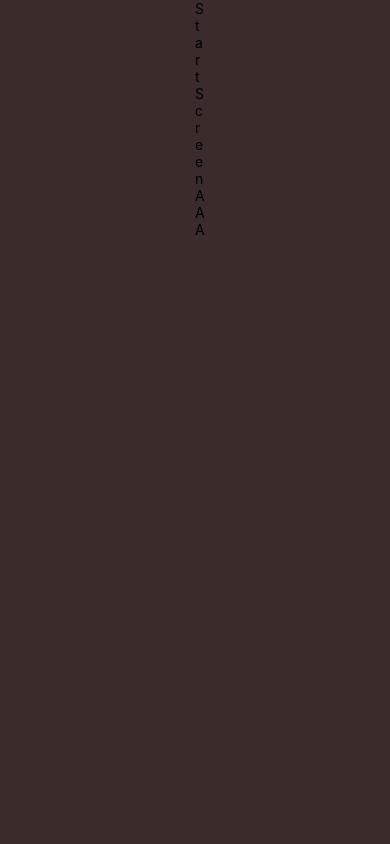
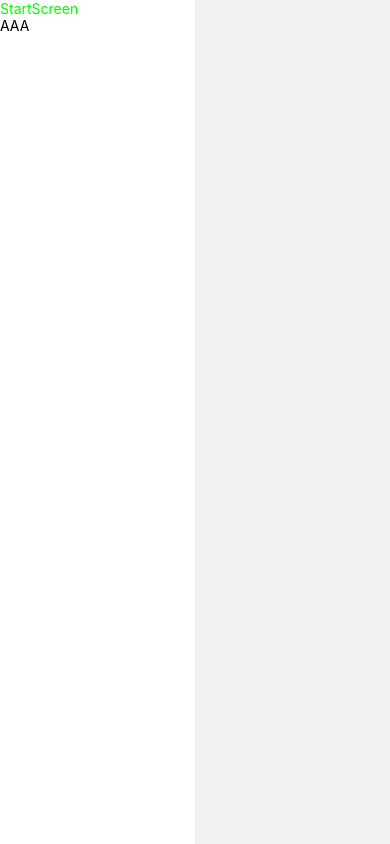
Before and after one commit to jpedropraf/Quiz_React_Native, a React Native app in the folder quiz/: screen / in a window 390 px wide. Built offline with nearby package versions, Linux system fonts and the light colour scheme.

Commit message:
feat: refactor imports and styles for better organization and consistency

```diff
--- a/quiz/App.tsx
+++ b/quiz/App.tsx
@@ -1,4 +1,5 @@
-import { AppNavigation } from "@navigation/AppNavigation";
+import React from "react";
+import { AppNavigation } from "@app-navigation/AppNavigation";
 
 
 
--- a/quiz/src/layouts/styles/styles.tsx
+++ b/quiz/src/layouts/styles/styles.tsx
@@ -4,8 +4,6 @@ import { StyleSheet } from "react-native";
 export const styles = StyleSheet.create({
     container: {
         flex: 1,
-        justifyContent: "center",
-        alignItems: "center",
         backgroundColor: "#3b2b2b",
     }
 });
--- a/quiz/src/navigation/AppNavigation.tsx
+++ b/quiz/src/navigation/AppNavigation.tsx
@@ -4,11 +4,11 @@ import { NavigationContainer } from "@react-navigation/native";
 import { createNativeStackNavigator  } from "@react-navigation/native-stack";
 
 // Layout
-import { AppLayout } from "@layouts/AppLayout";
+import { AppLayout } from "@app-layouts/AppLayout";
 
 // Screens
-import { EndScreen } from "@screens/EndScreen/EndScreen";
-import { StartScreen } from "@screens/StartScreen/StartScreen";
+import { EndScreen } from "@app-screens/EndScreen/EndScreen";
+import { StartScreen } from "@app-screens/StartScreen/StartScreen";
 
 // Types
 import { RootStackParamList } from "@app-types/RootStackParamList";
@@ -22,14 +22,14 @@ const Stack = createNativeStackNavigator <RootStackParamList>();
 
 export function AppNavigation() {
     return (
-        <AppLayout>
-            <NavigationContainer>
+        <NavigationContainer>
+            <AppLayout>
                 <Stack.Navigator screenOptions={{ headerShown: false }}>
                     <Stack.Screen name={ROUTES.START} component={StartScreen} />
                     <Stack.Screen name={ROUTES.GAME} component={GameNavigation} />
                     <Stack.Screen name={ROUTES.END} component={EndScreen} />
                 </Stack.Navigator>
-            </NavigationContainer>
-        </AppLayout>
+            </AppLayout>
+        </NavigationContainer>
     );
 }
--- a/quiz/src/navigation/GameNavigation.tsx
+++ b/quiz/src/navigation/GameNavigation.tsx
@@ -3,8 +3,8 @@ import React from "react";
 import { createNativeStackNavigator } from "@react-navigation/native-stack";
 
 // Screens
-import { GameScreen } from "@screens/GameScreen/GameScreen";
-import { EndScreen } from "@screens/EndScreen/EndScreen";
+import { GameScreen } from "@app-screens/GameScreen/GameScreen";
+import { EndScreen } from "@app-screens/EndScreen/EndScreen";
 
 // Routes
 import { ROUTES } from "./routes";
--- a/quiz/src/screens/StartScreen/StartScreen.tsx
+++ b/quiz/src/screens/StartScreen/StartScreen.tsx
@@ -1,15 +1,21 @@
 // Imports
+import React from 'react';
 import { View, Text, Pressable } from 'react-native';
 import { RootStackParamList } from "@app-types/RootStackParamList";
 import { NativeStackScreenProps } from "@react-navigation/native-stack";
 
+// Styles
+import { globalStyle } from "@app-styles/globalStyle";
 
-type Props = NativeStackScreenProps<RootStackParamList, "start">;
+// Routes
+import { ROUTES } from '@app-navigation/routes';
+
+type Props = NativeStackScreenProps<RootStackParamList, typeof ROUTES.START>;
 
 export function StartScreen({ navigation }: Props) {
     return (
-        <View>
-            <Text>StartScreen</Text>
+        <View style={globalStyle.container}>
+            <Text style={globalStyle.teste}>StartScreen</Text>
 
             <Pressable onPress={() => navigation.navigate("game")}>
                 <Text>
--- /dev/null
+++ b/quiz/src/screens/styles/globalStyle.tsx
@@ -0,0 +1,13 @@
+import { StyleSheet } from "react-native";
+
+
+export const globalStyle = StyleSheet.create({
+    container: {
+        flex: 1,
+        maxWidth: "50%",
+        backgroundColor: "#fff",
+    },
+    teste: {
+        color: "#0f0"
+    }
+});
```
Also changed, not shown: quiz/tsconfig.json (+7 -5 lines).
